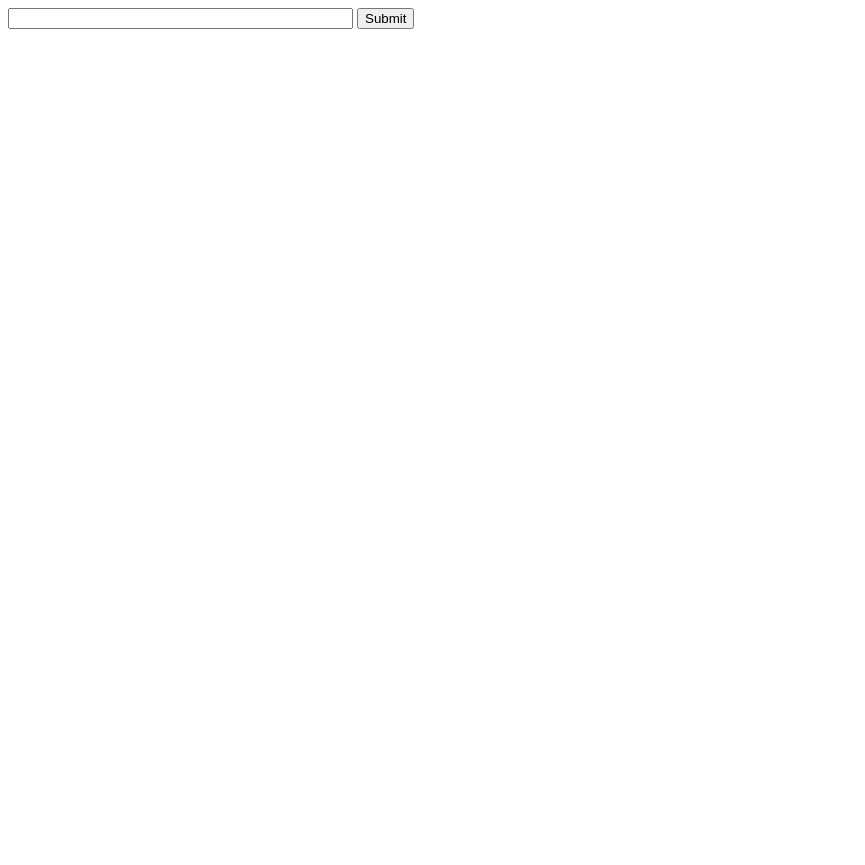
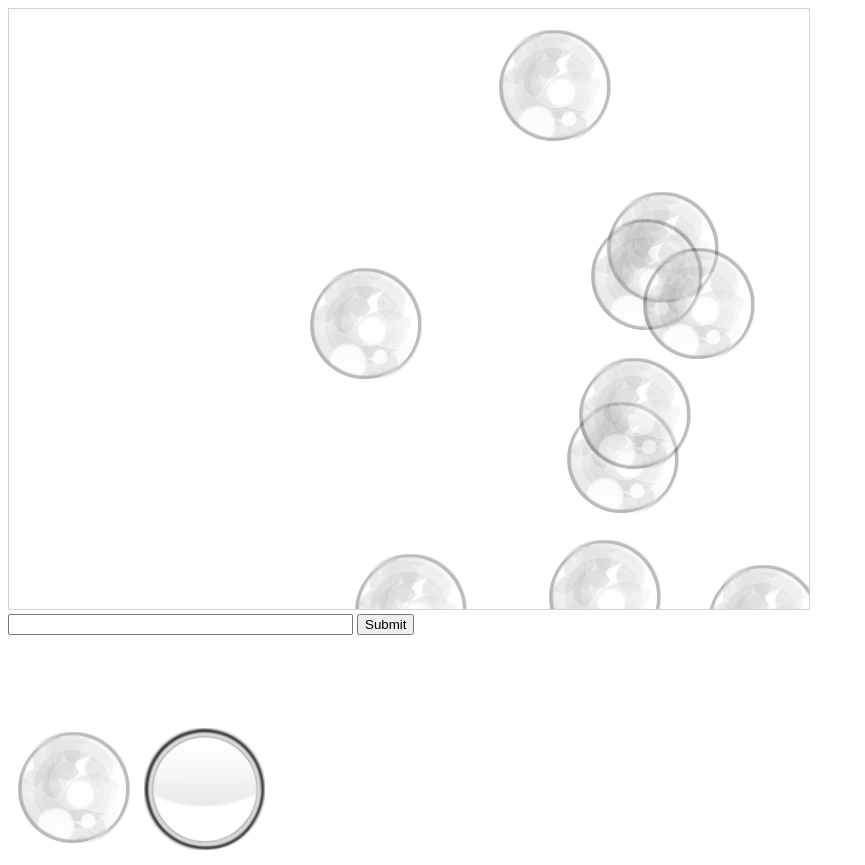
Before and after one commit to rxkt/basic_js, a plain HTML site: page index.html in a window 1280 px wide. Shown: the whole page, without its empty margins (0-865 px from the left). Before the commit the page ends 800 px from the top, so only its background shows below. Drawn offline with Linux system fonts and the light colour scheme.

Commit message:
beginning to make javascript osu

```diff
--- a/actions.js
+++ b/actions.js
@@ -1 +1,25 @@
 console.log("plot twist: this is actually osu");
+
+var random_num = function(x){//returns random from 0 to x
+    return parseInt(Math.random()*x);
+}
+
+var list_of_circles = [];
+
+setInterval(timer,500);
+function timer(){
+    var hitcircle= {
+	x:random_num(800),
+	y:random_num(600),
+	filename:"hitcircle.png",
+	approach_circle_size:70,//default?
+	approach_filename:"approachcircle.png",
+	overlay_filename:"hitcircleoverlay.png"
+    }
+    list_of_circles.push(hitcircle);
+    var c=document.getElementById("myCanvas");
+    var ctx=c.getContext("2d");
+    var img=document.getElementById("hitcircle");
+    ctx.drawImage(img,hitcircle.x,hitcircle.y);
+    console.log(hitcircle);
+}
--- a/index.html
+++ b/index.html
@@ -4,16 +4,25 @@
 <head>
 <body>
 
+<canvas id="myCanvas" width=800 height=600 style="border:1px solid #d3d3d3;">
+</canvas>
 <!-- to have:
      change cursor
      every half second have a circle appear
      300 or (x) depending on success of clicking the circle image
   -->
+<script src="actions.js">
 
+</script>
 <form method="GET" action=".">
   <input type="text" size="40" name="input">
   <button type="submit" name="submit" value="true">Submit</button>
 </form>
+<br><br><br><br><br>
+<img src="hitcircle.png" id="hitcircle"></img>
+<img src="hitcircleoverlay.png" id="hitcircleoverlay"></img>
+
+
 
 </body>
 </head>
```
Also changed, not shown: approachcircle.png (added), hitcircle.png (added), hitcircleoverlay.png (added).
